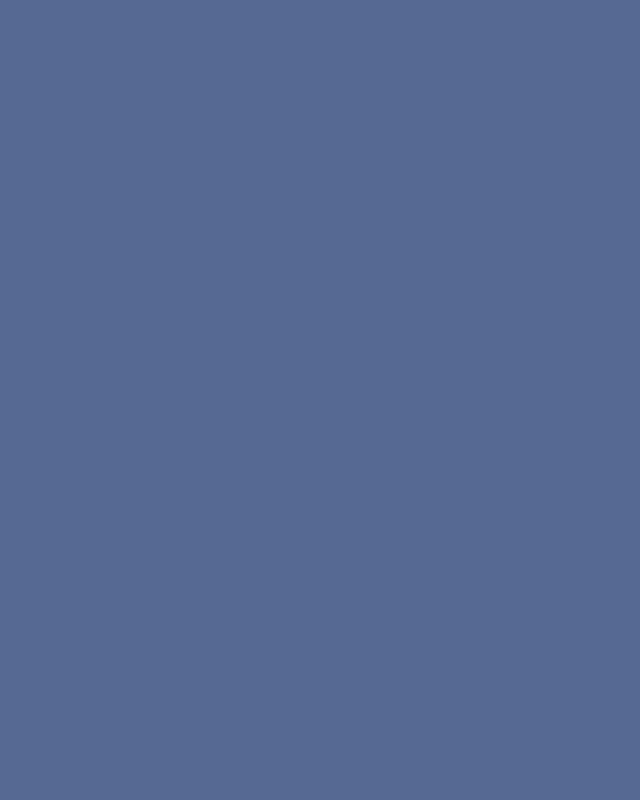
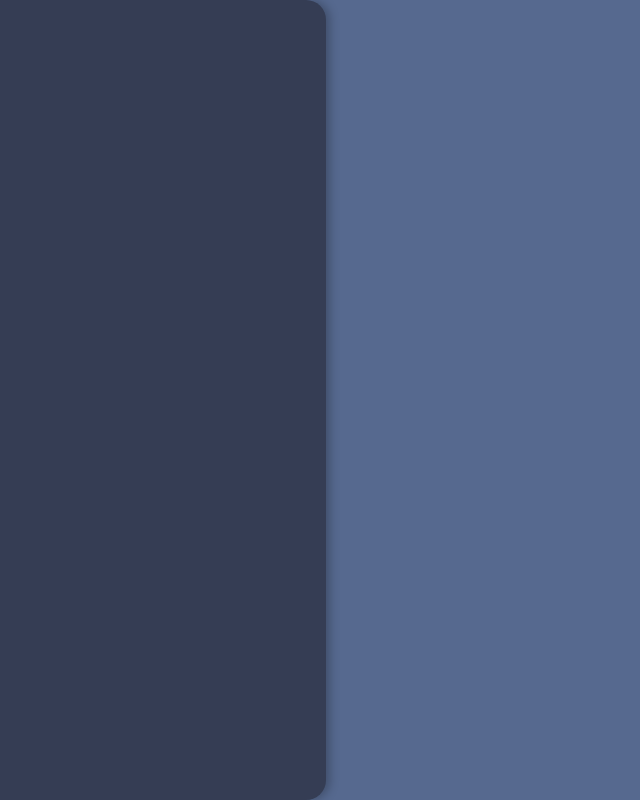
Before and after one commit to evasyukov/learn-acc, a Vue app: page / in a window 1280 px wide. Shown: the whole page, without its empty margins (58-698 px from the left). Built offline with nearby package versions, Linux system fonts and the light colour scheme.

Commit message:
create Date.vue

```diff
--- a/src/App.vue
+++ b/src/App.vue
@@ -1,7 +1,25 @@
 <template>
-
+  <div class="left-menu">
+    <Date />
+  </div>
 </template>
 
 <script>
+import Date from "./components/Date.vue"
 
+export default {
+  components: {
+    Date,
+  },
+}
 </script>
+
+<style>
+.left-menu {
+  width: 30vw;
+  height: 100%;
+  background-color: #353d54;
+  border-radius: 0 20px 20px 0;
+  box-shadow: 4px 0px 10px 0px rgba(0, 0, 0, 0.25);
+}
+</style>
--- /dev/null
+++ b/src/components/Date.vue
@@ -0,0 +1,15 @@
+<template>
+  <div class="date-block">
+
+  </div>
+</template>
+
+<script>
+export default {
+
+}
+</script>
+
+<style scoped>
+
+</style>
```
